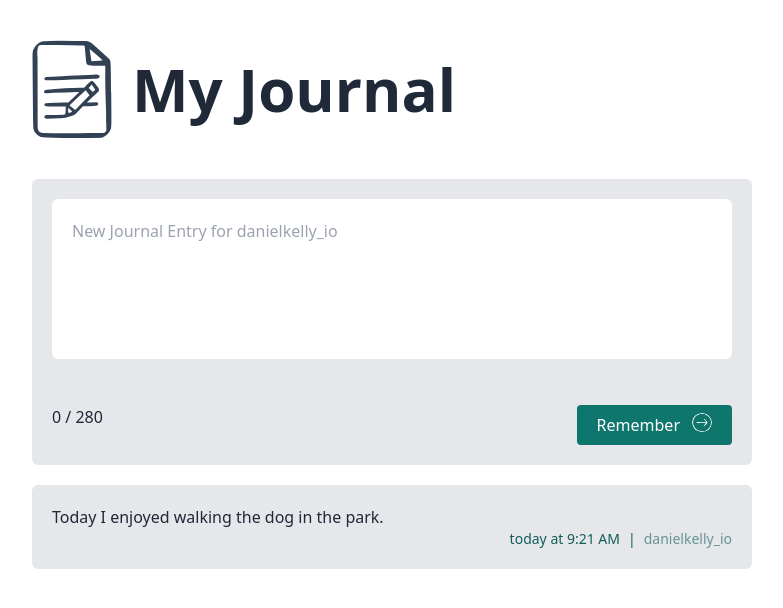
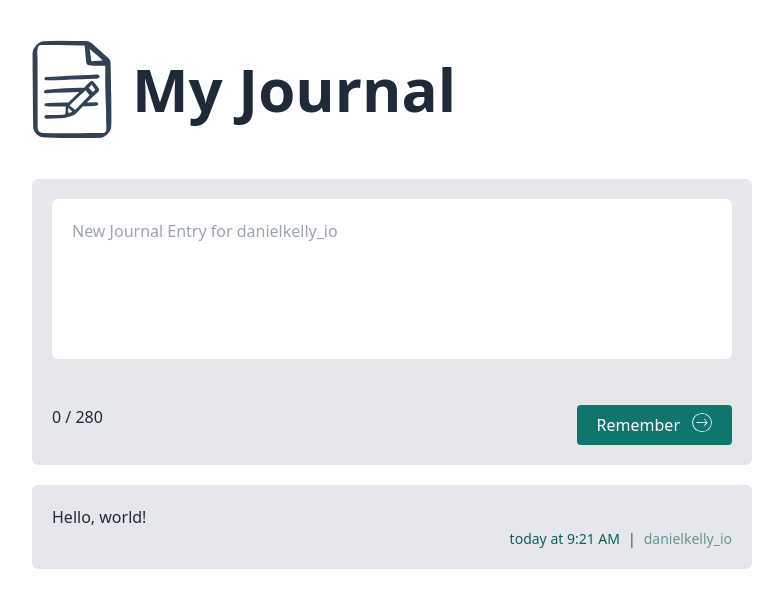
Before and after one commit to Oksana-1/vue3-ts, a Vue app: page / in a window 1280 px wide. Both pictures are taken after a click on the button "Remember". Shown: the top 608 px of the page, without its empty margins (248-1031 px from the left). Built offline with nearby package versions, Linux system fonts and the light colour scheme.

Commit message:
Props, defineProps in TS

```diff
--- a/src/App.vue
+++ b/src/App.vue
@@ -24,7 +24,7 @@
     <EntryEditor @@create="createHandler" />
     <ul>
       <li v-for="entryItem in entries" :key="entryItem.id">
-        <EntryCard />
+        <EntryCard :entry="entryItem" />
       </li>
     </ul>
   </main>
--- a/src/components/EntryCard.vue
+++ b/src/components/EntryCard.vue
@@ -1,16 +1,25 @@
 <script lang="ts" setup>
 import DateDisplay from "./DateDisplay.vue";
 import UseEmojis from "@/composables/UseEmojis";
+import type Entry from "@/types/Entry";
+
 const { findEmoji } = UseEmojis();
+defineProps<{
+  entry: Entry;
+}>();
 </script>
 <template>
   <div class="entry-card">
     <div class="entry-card-body">
-      <component width="75" :is="findEmoji('happy')"></component>
-      <div class="entry-text">Today I enjoyed walking the dog in the park.</div>
+      <component
+        v-if="entry.emoji"
+        width="75"
+        :is="findEmoji(entry.emoji)"
+      ></component>
+      <div class="entry-text">{{ entry.body }}</div>
     </div>
     <div class="entry-footer">
-      <DateDisplay :date="new Date()" class="mr-2" />
+      <DateDisplay :date="entry.createdAt" class="mr-2" />
       |
       <span class="ml-2">danielkelly_io</span>
     </div>
--- a/src/composables/UseEmojis.ts
+++ b/src/composables/UseEmojis.ts
@@ -1,5 +1,6 @@
 import type { Component } from "@vue/runtime-core";
 import { reactive } from "vue";
+import type Emoji from "@/types/Emoji";
 
 const files: { [key: string]: unknown } = import.meta.globEager(
   "../assets/icons/emojis/*.svg"
@@ -17,7 +18,7 @@
   /**
    * Get a single emoji component by name
    */
-  const findEmoji = (name: string) =>
+  const findEmoji = (name: Emoji | null) =>
     emojis.find((emoji) => emoji.name === name)?.component;
 
   return { emojis, findEmoji };
```
